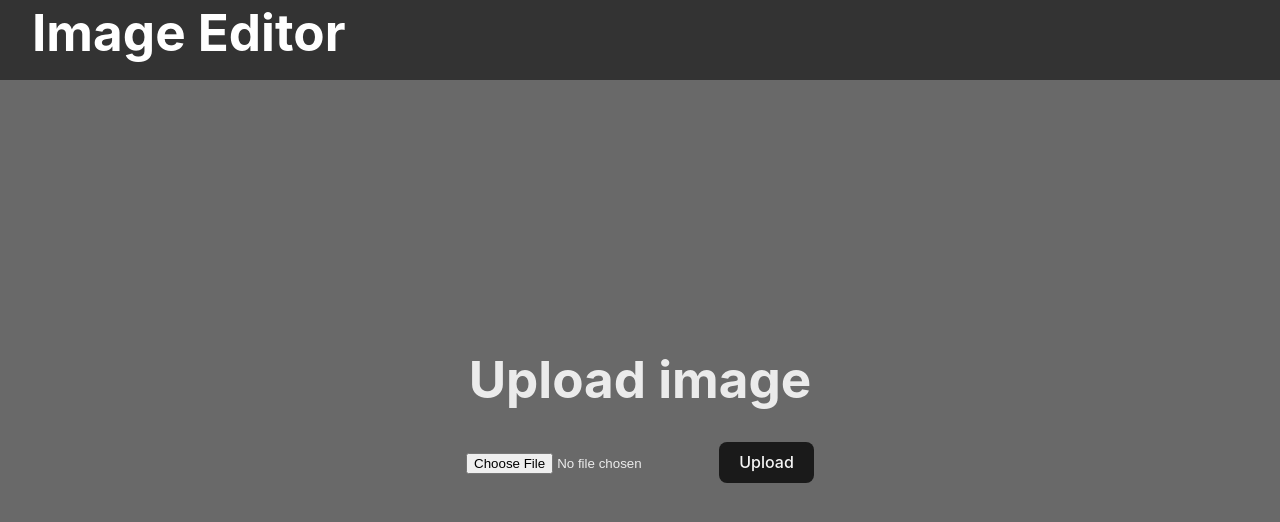
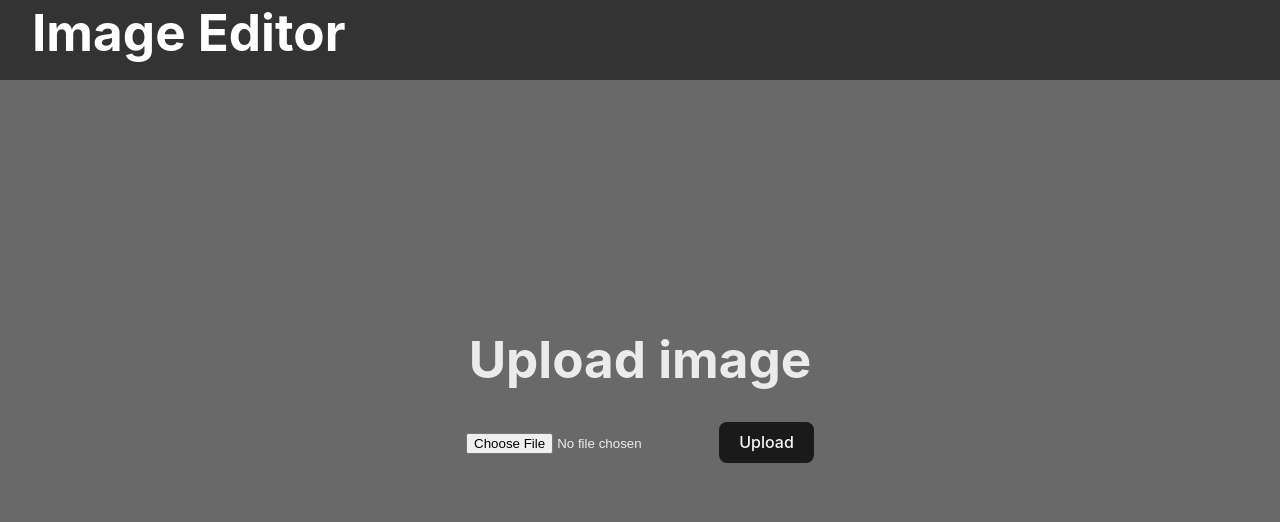
Before and after one commit to JagWoyat/react-image-editor-with-python, a React (Vite) app: page / in a window 1280 px wide. Shown: the top 522 px of the page. Built offline with nearby package versions, Linux system fonts and the light colour scheme.

Commit message:
improved styling

```diff
--- a/src/index.css
+++ b/src/index.css
@@ -23,14 +23,18 @@ a:hover {
   color: #535bf2;
 }
 
+.Body {
+  margin-bottom: 2.5rem;
+}
+
 body,
 Link {
+  display: flex;
   margin: 0;
-  display: flex;
+  background-color: dimgrey;
   place-items: center;
   min-width: 320px;
   min-height: 100vh;
-  background-color: dimgrey;
 }
 
 h1 {
--- a/src/main.tsx
+++ b/src/main.tsx
@@ -22,7 +22,9 @@ const router = createBrowserRouter([
 ReactDOM.createRoot(document.getElementById("root") as HTMLElement).render(
   <React.StrictMode>
     <Navbar>
-      <RouterProvider router={router} />
+      <div className="Body">
+        <RouterProvider router={router} />
+      </div>
     </Navbar>
   </React.StrictMode>
 );
```
